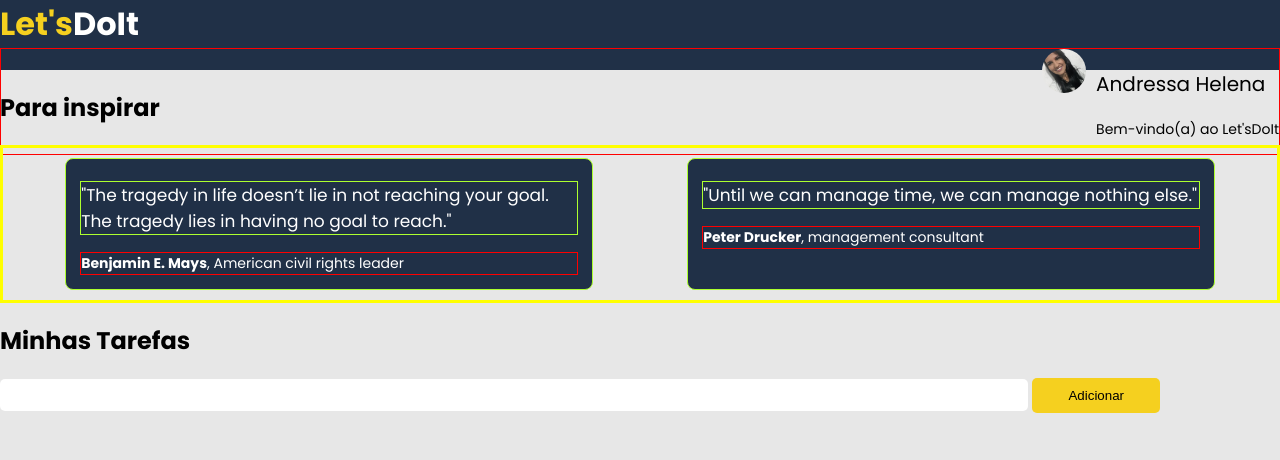
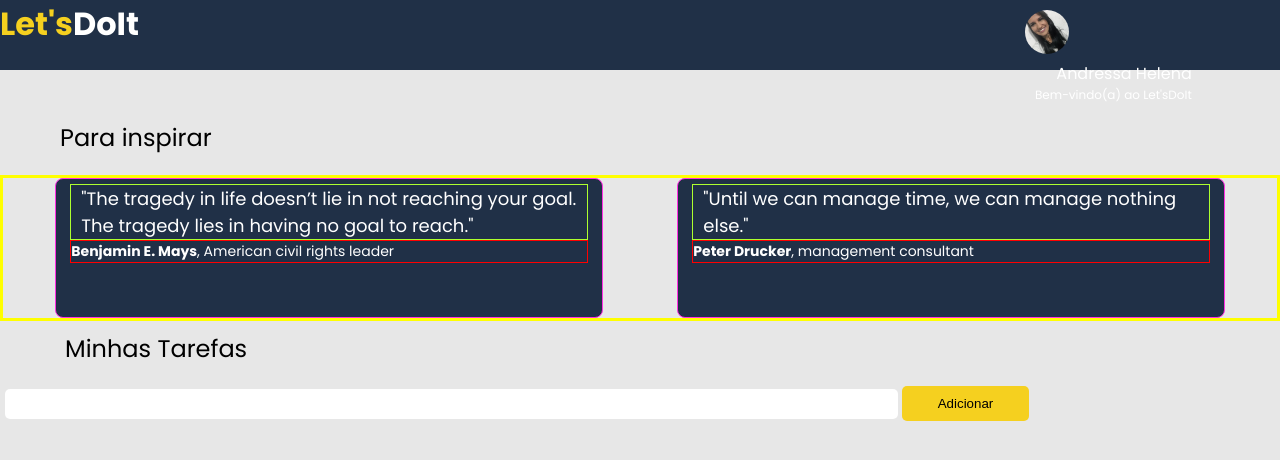
Before and after one commit to AndressaHelena/Desafio-lets-code, a plain HTML site: page index.html in a window 1280 px wide. Drawn offline with Linux system fonts and the light colour scheme.

Commit message:
Modificações

```diff
--- a/index.html
+++ b/index.html
@@ -9,13 +9,11 @@
   <body>
     <header id="cabecalho">
       <h1><span>Let's</span>DoIt</h1>
-      <div class="github">
-        <img src="img.jpg" alt="imagem andressa sorrindo">
         <div class="name-msg">
+          <img src="img.jpg" alt="imagem andressa sorrindo">
           <p class="name">Andressa Helena</p>
           <p class="msg">Bem-vindo(a) ao Let'sDoIt</p>
-        </div>
-      </div>
+        </div><!--name-msg-->
     </header>
     <section id="inspirar">
       <h2>Para inspirar</h2>
--- a/style.css
+++ b/style.css
@@ -1,55 +1,72 @@
 @import url(https://fonts.googleapis.com/css2?family=Poppins:wght@400;500;600;700&display=swap);
-
+*{
+  margin: 0;
+  padding: 0;
+  box-sizing: border-box;
+}
 body{
   margin: 0;
   padding: 0;
   border: 0;
-  font-family:  poppins, sans-serif;
+  font-family:  poppins,sans-serif;
   background-color: #e7e7e7;
 }
 header{
+  width: 100%;
   background-color: #203047;
   height: 70px;
+  display: flex;
+  flex-direction: row;
+  flex: 1;
+  color: #ffff;
 }
-nav{
-  height: 40px;
-  font-size: 22px;
-}
-h1{
-  margin:0;
 
-
-}
-.nav-principal{
-
-  height:50px;
-  width: 100%;
-  left: 10px;
-  margin: 15px 0;
-
-
-}
 h1{
   color:#fff;
 }
 h1 span{
   color:#f5d01f;
 }
-#inspirar{
-margin: 0;
+h2{
+  margin-left: 60px;
+  margin-bottom: 20px;
+  margin-top: 10px;
+  font-weight: normal;
+}
+img{
+  margin-top: 10px;
+  width: 44px;
+  height: 44px;
+  border-radius: 50%;
+  position: relative;
+  right: 10px;
+}
+.name{
+  font-size: 16px;
+  display: flex;
+  justify-content: flex-end;
+}
+.msg{
+  font-size: 12px;
+  display: flex;
+  justify-content: flex-end;
+}
+.name-msg{
+  position: relative;
+  left: 70%;
+}
+
+#inspirar{/*section1*/
+  margin-top: 50px;
 }
 
 .inspirar-bloco{
 
   text-align: center;
-  margin: 0;
-  padding: 0;
   display: flex;
   justify-content:space-around;
   border: 3px solid yellow;
-  padding: 10px 15px;
-
-
+  padding: 0px 15px;
 }
 
 .bloco{
@@ -58,30 +75,37 @@ margin: 0;
   color: #ffff;
   border-radius: 8px;
   display: inline-block;
-  height: 100px;
-  width: 40%;
+  height: 140px;
+  width: 44%;
   text-align:left;
   padding: 20px 14px;
-  border: 1px solid greenyellow;
+  border: 1px solid rgb(255, 47, 227);
   padding-top: 5px;
   padding-bottom: 25px;
-  margin: 0 ;
+  margin: 0 30px;
 }
 .paragrafo-maior{
-   font-size: 17px;
+  font-size: 18px;
+  padding:0 10px;
   border: 1px solid greenyellow;
 }
 .paragrafo-menor{
   font-size: 14px;
+  margin-bottom: 100px;
   border: 1px solid red;
 }
+
+#tarefas{/*section2*/
+  margin-left: 5px;
+}
 input{
-width: 80%;
+  width: 70%;
   border-radius: 5px;
   line-height: 5px;
   height:30px;
   border: transparent;
 }
+
 button{
   background:  #f5d01f;
   border-radius: 5px;
@@ -90,27 +114,3 @@ button{
   width: 10%;
   border: transparent;
 }
-img{
-  width: 44px;
-  height: 44px;
-  margin-right: 10px;
-  border-radius: 50%;
-
-}
-.name{
-  font-size: 20px;
-
-
-}
-.msg{
-  font-size: 14px;
-
-
-}
-.github{
-  border: 1px solid red;
-  display: flex;
-  flex-direction: row;
-  justify-content: flex-end;
-
-}
```
Lines whose indentation alone changed are shown as unchanged.
